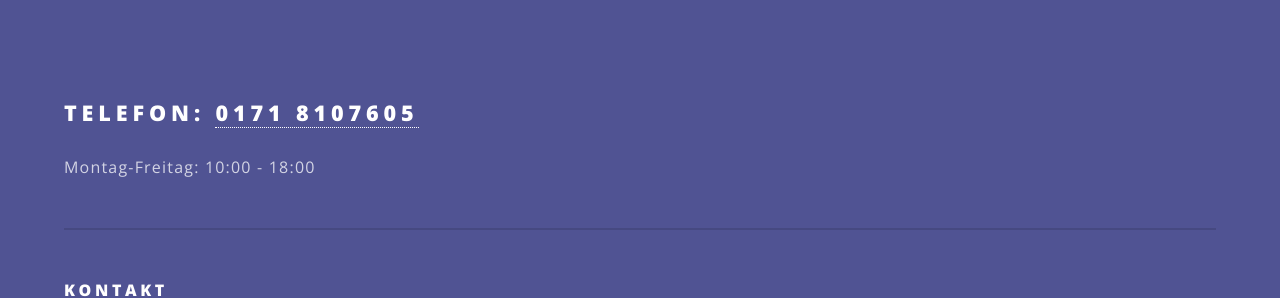
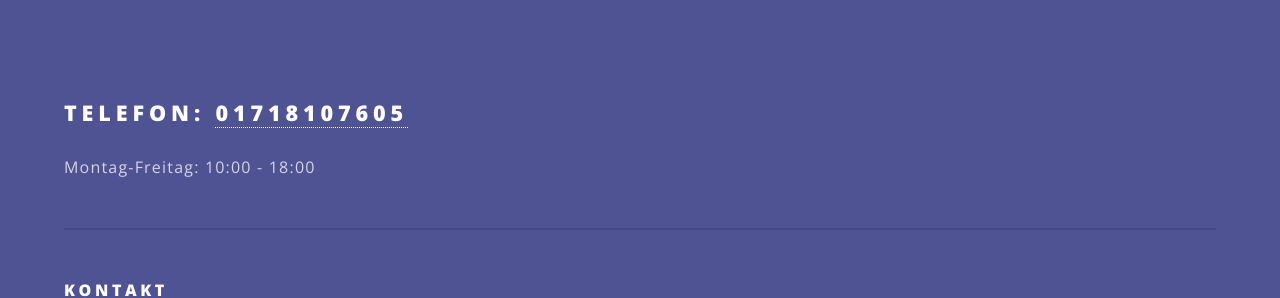
Before and after one commit to makerberlin/makerberlin.github.io, a Jekyll site: the page built from index.html, in a window 1280 px wide and 900 px high, scrolled down 5138 px. Shown: the part 155-453 px from the top of the window. Built offline with Jekyll 4.4.1, drawn with Linux system fonts in a browser that asks for light colours.

Commit message:
small improvments

```diff
--- a/_config.yml
+++ b/_config.yml
@@ -3,9 +3,9 @@
   Du hast die Idee, ich baue sie.
 owner: Didi Hoffmann # or company name
 first_published: 2020 # if migrating another site, the year of your first publish
-email: info@makerberlin.de
+email: info@makerberlin.com
 baseurl: "" # the subpath of your site, e.g. /blog
-url: "http://www.makerberlin.de" # the base hostname & protocol for your site
+url: "http://www.makerberlin.com" # the base hostname & protocol for your site
 
 # Build settings
 markdown: kramdown
--- a/_includes/contact.html
+++ b/_includes/contact.html
@@ -1,6 +1,6 @@
 <section id="contact" class="wrapper style3">
     <div class="inner">
-        <h2>Telefon: <a href="tel:01718107605">0171 8107605</a></h2>
+        <h2>Telefon: <a href="tel:01718107605">01718107605</a></h2>
         <p>Montag-Freitag: 10:00 - 18:00 </p>
         <hr>
         <h4>Kontakt</h4>
--- a/_includes/footer.html
+++ b/_includes/footer.html
@@ -9,6 +9,6 @@
     {{ thisyear }}
     Geerd  Hoffmann</li>
     <li>Design: <a href="http://html5up.net" target="_blank">HTML5 UP</a></li>
-    <li>Built with: <a href="http://jekyllrb.com" target="_blank">Jekyll</a></li>
+    <li>Built with: <a href="http://jekyllrb.com" target="_blank">Jekyll</a> + <a href="http://github.com" target="_blank">Github</a></li>
   </ul>
 </footer>
--- a/css/main.scss
+++ b/css/main.scss
@@ -1591,10 +1591,6 @@
 				font-size: 1.25em;
 			}
 
-			br {
-				display: none;
-			}
-
 			.more {
 				display: none;
 			}
```
Also changed, not shown: README.txt, favicon.ico (added).
